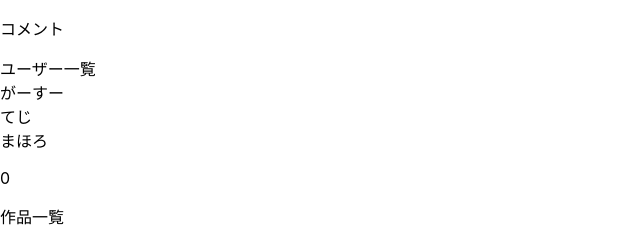
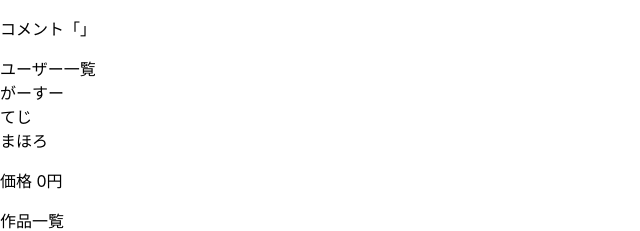
Before and after one commit to sgwr-0113/dropdown, a React (Create React App) app: page / in a window 1280 px wide. Shown: the top 231 px of the page, without its empty margins (0-640 px from the left). Built offline with nearby package versions, Linux system fonts and the light colour scheme.

Commit message:
fix text

```diff
--- a/src/pages/Index.tsx
+++ b/src/pages/Index.tsx
@@ -6,7 +6,7 @@ import { Users, Arts } from '../mocks/data';
 export const Index = () => {
   const users: UserType[] = Users;
   const arts: ArtType[] = Arts;
-  const [comment, setComment] = useState<string>("コメント");
+  const [comment, setComment] = useState<string>("");
   const [price, setPrice] = useState<number>(0);
 
   // useEffectは第二引数[]内の値が変わるたびに実行される
@@ -23,10 +23,10 @@ export const Index = () => {
 
   return (
     <div>
-      <p>{comment}</p>
+      <p>コメント「{comment}」</p>
       <span>ユーザー一覧</span>
       <DropdownList<string> listItems={users} setListItem={handleSetUserName} />
-      <p>{price}</p>
+      <p>価格 {price}円</p>
       <span>作品一覧</span>
       <DropdownList<number> listItems={arts} setListItem={handleSetArtPrice} />
     </div>
```
